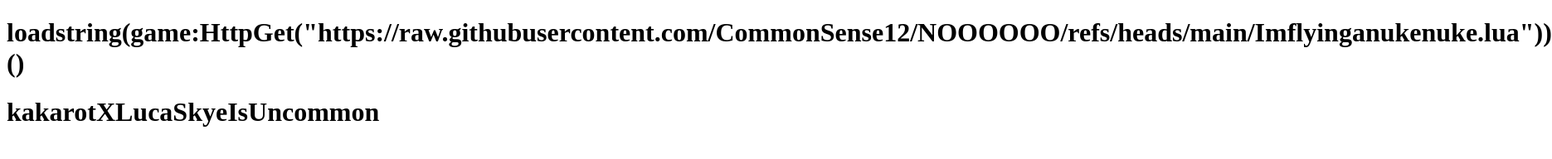
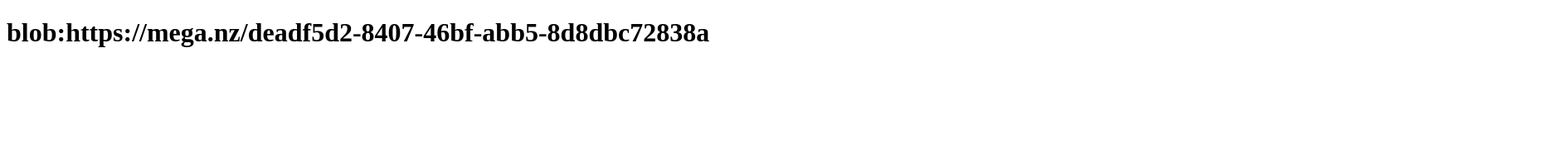
Before and after one commit to Prinhix/Hardcore, a plain HTML site: page index.html in a window 1280 px wide. Shown: the whole page at 83% size, 1871 px wide, since content can reach past the window. Drawn offline with Linux system fonts and the light colour scheme.

Commit message:
Update index.html

```diff
--- a/index.html
+++ b/index.html
@@ -5,7 +5,6 @@
     <title>Link</title>
 </head>
 <body>
-    <h1>loadstring(game:HttpGet("https://raw.githubusercontent.com/CommonSense12/NOOOOOO/refs/heads/main/Imflyinganukenuke.lua"))()</h1>
-    <h1> kakarotXLucaSkyeIsUncommon</h1>
+    <h1>blob:https://mega.nz/deadf5d2-8407-46bf-abb5-8d8dbc72838a</h1>
 </body>
 </html>
```
